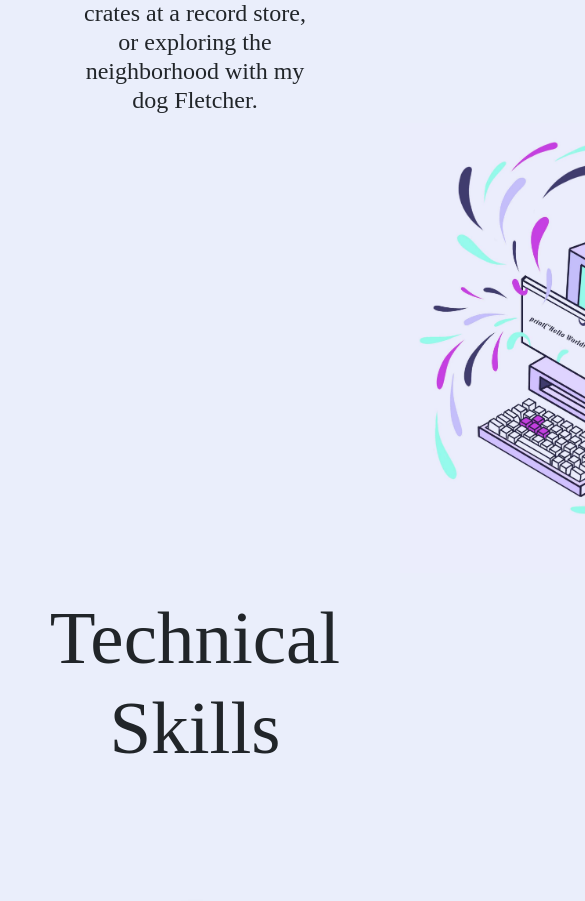
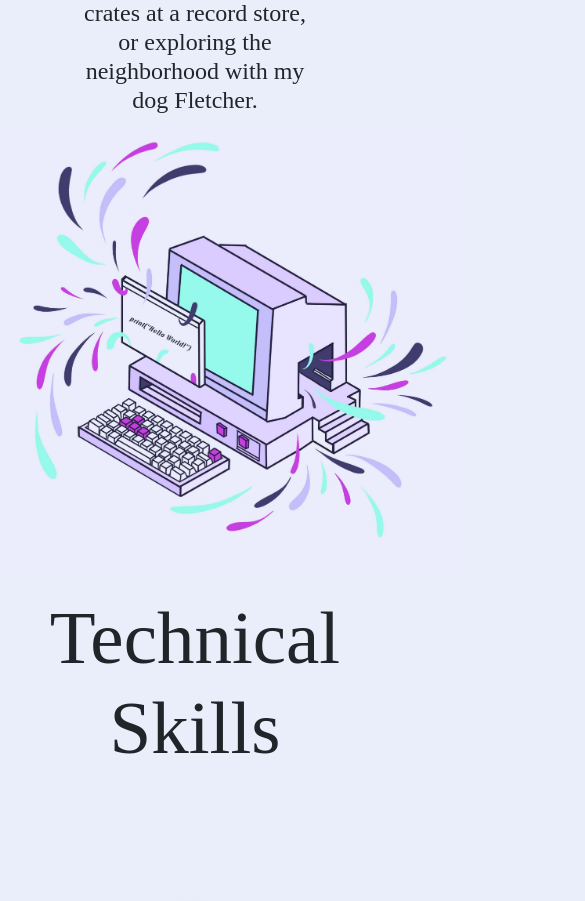
Before and after one commit to mguachun/melguachun.github.io, a React (Create React App) app: page / in a window 390 px wide. Shown: the part 1728-2629 px from the top of the page, 585 px wide, since content can reach past the window. Built offline with nearby package versions, Linux system fonts and the light colour scheme; a web font is replaced by a local one.

Commit message:
margin for mobile

```diff
--- a/src/App.css
+++ b/src/App.css
@@ -22,13 +22,17 @@ body{
   display: block;
   margin: 0px auto;
   margin-top: 90px;
+  margin-right:auto;
+  margin-left: auto;
   /* overflow: hidden; */
 }
 
 #computer{
   height: 450px;
   width: auto;
-  margin-left: 400px;
+  margin-left: auto;
+  margin-right: auto;
+  display: flex;
 
 }
 
@@ -227,3 +231,13 @@ body{
   grid-template-columns:repeat(auto-fit, minmax(400px, 1fr));
   grid-gap: 4em;
 } */
+
+
+.resume{
+  width: 450px;
+  height: auto;
+  margin-left: auto;
+  margin-right: auto;
+  display: flex;
+
+}
```
